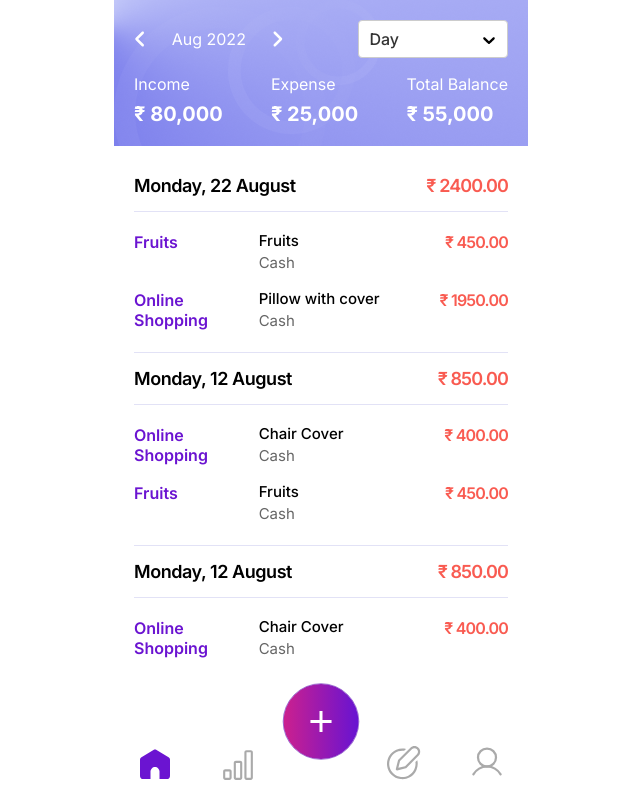
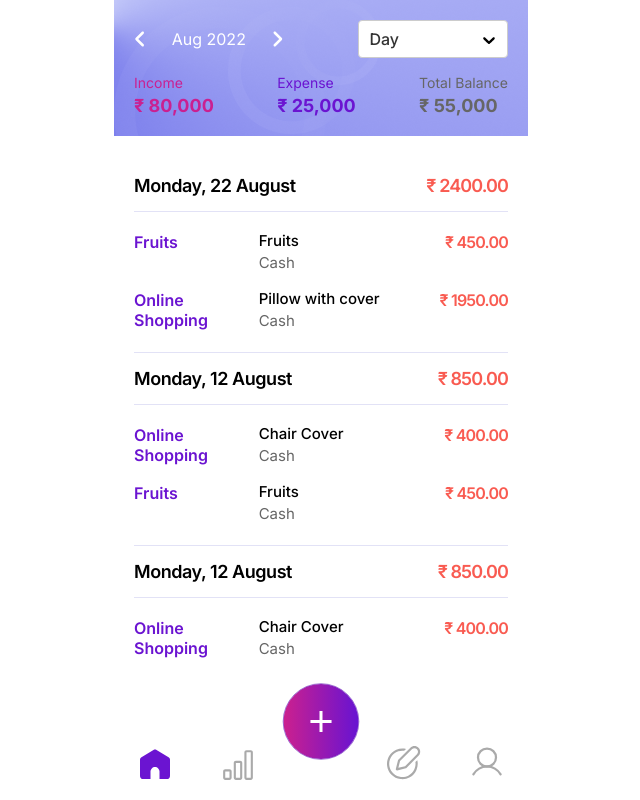
Before and after one commit to sandeepkamara12/finance-manager, a React (Vite) app: page /home in a window 1280 px wide. Shown: the top 800 px of the page, without its empty margins (319-959 px from the left). Built offline with nearby package versions, Linux system fonts and the light colour scheme.

Commit message:
update the css.

```diff
--- a/src/view/Home/index.jsx
+++ b/src/view/Home/index.jsx
@@ -55,16 +55,16 @@ export default function Home() {
                   </div>
                   <div className="meta-info flex flex-wrap items-center justify-between mt-4">
                      <div className="meta">
-                        <span className="block text-16 leading-20 font-normal">Income</span>
-                        <span className="amount text-20 leading-24 font-bold pt-2 block">₹ 80,000</span>
+                        <span className="block text-14 leading-18 font-normal text-pink">Income</span>
+                        <span className="amount text-18 leading-20 font-bold pt-1 block text-pink">₹ 80,000</span>
                      </div>
                      <div className="meta">
-                        <span className="block text-16 leading-20 font-normal">Expense</span>
-                        <span className="amount text-20 leading-24 font-bold pt-2 block">₹ 25,000</span>
+                        <span className="block text-14 leading-18 font-normal text-purple">Expense</span>
+                        <span className="amount text-18 leading-20 font-bold pt-1 block text-purple">₹ 25,000</span>
                      </div>
                      <div className="meta">
-                        <span className="block text-16 leading-20 font-normal">Total Balance</span>
-                        <span className="amount text-20 leading-24 font-bold pt-2 block">₹ 55,000</span>
+                        <span className="block text-14 leading-18 font-normal text-textColor">Total Balance</span>
+                        <span className="amount text-18 leading-20 font-bold pt-1 block text-textColor">₹ 55,000</span>
                      </div>
                   </div>
                </div>
--- a/src/view/Login/index.jsx
+++ b/src/view/Login/index.jsx
@@ -10,10 +10,10 @@ export default function Login() {
                <img src={SplashIcon} className="m-auto h-20" />
             </div>
             <h3 className="py-4 text-pink text-18 leading-24 font-semibold">Finance <span className="text-purple">Manager</span></h3>
-            <h2 className="text-18 leading-28 font-semibold">Seamlessly manage your Finances</h2>
+            <h2 className="text-18 leading-24 font-semibold">Seamlessly manage your Finances</h2>
             <p className="pt-3 pb-6 text-14 leading-24 text-textColor">Discover the revolutionary semi automated financial management experience.</p>
             <div className='w-full'>
-               <Link to='/home' className='flex items-center justify-center py-3 px-6 bg-white rounded-full font-semibold text-13 leading-20 mb-4 w-4/6 mx-auto'>
+               <Link to='/home' className='flex items-center justify-center py-3 px-6 bg-white rounded-full font-semibold text-13 leading-20 mb-4 w-full'>
                   <img src={Google} className='mr-2' />Continue with Google
                </Link>
             </div>
```
